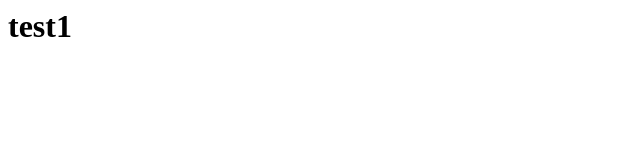
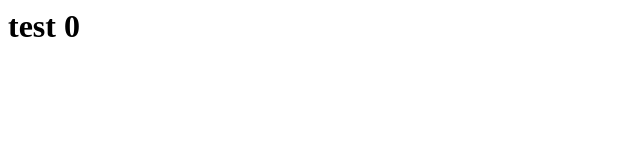
Before and after one commit to ias-w/test, a plain HTML site: page index.html in a window 1280 px wide. Shown: the full height of the page, 0-640 px from the left. Drawn offline with Linux system fonts and the light colour scheme.

Commit message:
Update index.html

```diff
--- a/index.html
+++ b/index.html
@@ -1 +1 @@
-<html><body><h1>test1</h1></body></html>
+<html><body><h1>test 0</h1></body></html>
```
